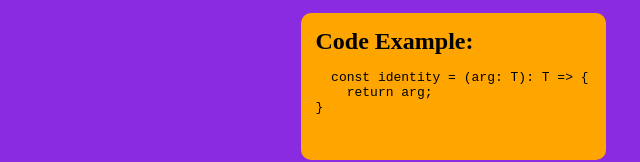
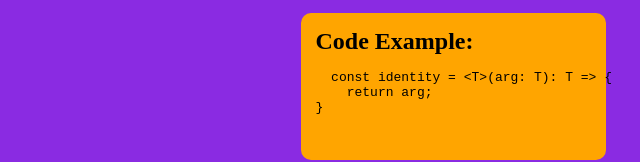
Before and after one commit to fkonst/rsschool-cv, a plain HTML site: page index.html in a window 1280 px wide. Shown: the part 794-956 px from the top of the page, 502-1142 px from the left. Drawn offline with Linux system fonts and the light colour scheme.

Commit message:
fix: add special symbol to html

```diff
--- a/index.html
+++ b/index.html
@@ -54,7 +54,7 @@
         <h2 class="main__subtitle subtitle">Code Example:</h2>
         <pre>
           <code>
-  const identity = <T>(arg: T): T => {
+  const identity = &ltT&gt(arg: T): T => {
     return arg;
 }
           </code>
```
